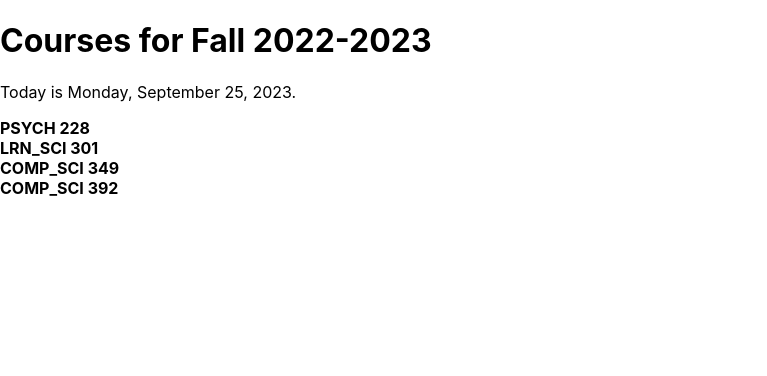
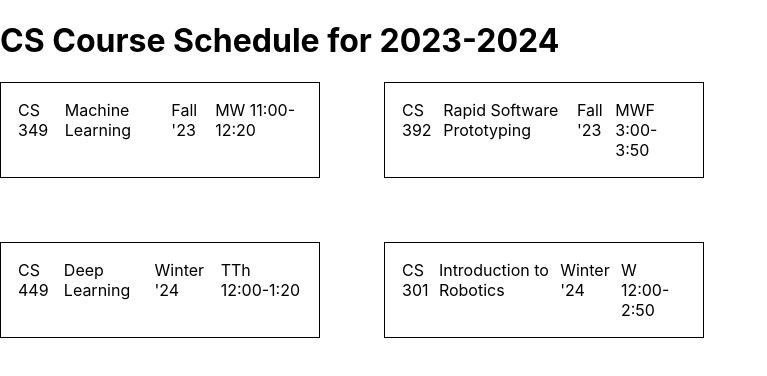
Before and after one commit to cmorcott/quick_react, a React (Vite) app in the folder Desktop/CS 392/React Tutorial/: page / in a window 1280 px wide. Shown: the top 376 px of the page, without its empty margins (0-767 px from the left). Built offline with nearby package versions, Linux system fonts and the light colour scheme.

Commit message:
Added styling

```diff
--- a/Desktop/CS 392/React Tutorial/src/App.jsx
+++ b/Desktop/CS 392/React Tutorial/src/App.jsx
@@ -1,15 +1,41 @@
+import Courses from './components/Courses';
+import Header from './components/Header';
+
+const schedule = {
+  title:"CS Course Schedule for 2023-2024",
+  courses:{
+    CS349: {
+      term: "Fall '23",
+      title: "CS 349",
+      description: "Machine Learning",
+      time: "MW 11:00-12:20"
+    },
+    CS392: {
+      term: "Fall '23",
+      title: "CS 392",
+      description: "Rapid Software Prototyping",
+      time: "MWF 3:00-3:50"
+    },
+    CS449: {
+      term: "Winter '24",
+      title: "CS 449",
+      description: "Deep Learning",
+      time: "TTh 12:00-1:20"
+    },
+    CS301: {
+      term: "Winter '24",
+      title: "CS 301",
+      description: "Introduction to Robotics",
+      time: "W 12:00-2:50"
+    }
+  }
+};
+
 const App = () => {
-  const today = new Date();
-  const day = today.toLocaleString([], {weekday: 'long'});
-  const date = today.toLocaleDateString([], {dateStyle: 'long'})
-
   return (
-    <div>
-      <h1>Courses for Fall 2022-2023</h1>
-
-      <p>Today is {day}, {date}.</p>
-
-      <p><b>PSYCH 228 <br></br> LRN_SCI 301 <br></br> COMP_SCI 349 <br></br> COMP_SCI 392</b></p>
+    <div className="mainbody">
+      <Header header={schedule.title}></Header>
+      <Courses courseList={schedule.courses}></Courses>
     </div>
   );
 };
--- /dev/null
+++ b/Desktop/CS 392/React Tutorial/src/components/Courses.css
@@ -0,0 +1,13 @@
+.courseList {
+    display: grid;
+    grid-template-columns: repeat(2, 20rem);
+    gap: 4rem;
+    padding-left: auto;
+    padding-right: auto;
+}
+
+.courseList > * {
+    border: 1px solid black;
+    padding: 1rem;
+    box-sizing: border-box;
+}
--- /dev/null
+++ b/Desktop/CS 392/React Tutorial/src/components/Courses.jsx
@@ -0,0 +1,22 @@
+import React from 'react'
+import './Courses.css'
+
+const Courses = ({courseList}) => {
+    const courses = courseList
+    return (
+        <div>
+            <div className="courseList">
+            {Object.entries(courses).map(([key, value]) => (
+                    <tr>
+                        <td>{value.title}</td>
+                        <td>{value.description}</td>
+                        <td>{value.term}</td>
+                        <td>{value.time}</td>
+                    </tr>
+                ))}
+        </div>
+        </div>
+    )
+}
+
+export default Courses;
--- /dev/null
+++ b/Desktop/CS 392/React Tutorial/src/components/Header.jsx
@@ -0,0 +1,5 @@
+import React from 'react'
+
+const Header = ({header}) => <h1>{header}</h1>
+
+export default Header;
```
Also changed, not shown: Desktop/CS 392/React Tutorial/src/components/Course.css (added, +10 -0 lines), Desktop/CS 392/React Tutorial/src/components/Course.jsx (added, +17 -0 lines), 5 other files (tests, documents, lock files or other folders).
